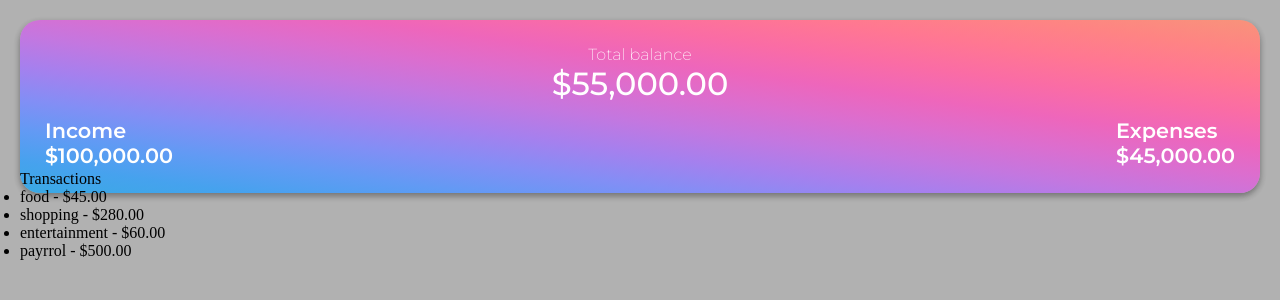
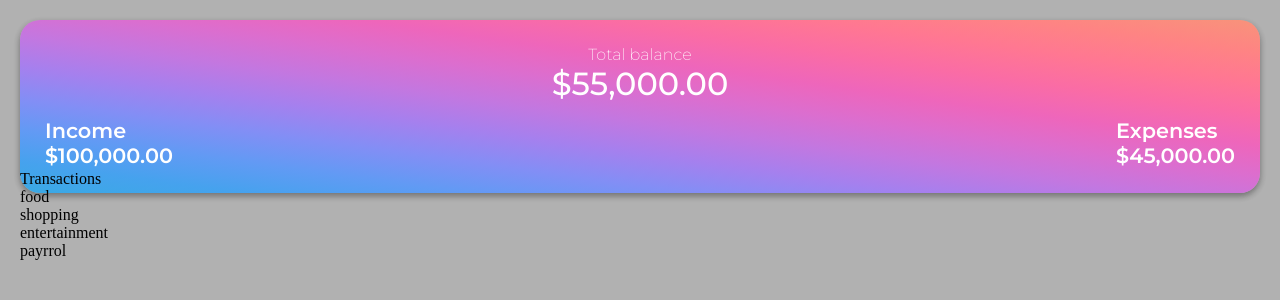
Before and after one commit to AllanAcostaM/Expenses_Tracker, an Angular app in the folder angular17_expenses_tracker/: page / in a window 1280 px wide. Shown: the top 300 px of the page. Built offline with nearby package versions, Linux system fonts and the light colour scheme.

Commit message:
Angular: componente Transaction

```diff
--- /dev/null
+++ b/angular17_expenses_tracker/src/app/components/transaction/transaction.component.html
@@ -0,0 +1 @@
+<p>{{ transaction.category }}</p>
--- a/angular17_expenses_tracker/src/app/components/transactions/transactions.component.html
+++ b/angular17_expenses_tracker/src/app/components/transactions/transactions.component.html
@@ -1,7 +1,4 @@
 <p>Transactions</p>
-
-<ul>
-  @for(transaction of transactions; track transaction.id) {
-  <li>{{ transaction.category }} - {{ transaction.amount | currency }}</li>
-  }
-</ul>
+@for(transaction of transactions; track transaction.id) {
+<app-transaction [transaction]="transaction" />
+}
```
Also changed, not shown: angular17_expenses_tracker/src/app/components/transaction/transaction.component.ts (added, +14 -0 lines), angular17_expenses_tracker/src/app/components/transactions/transactions.component.ts (+6 -1 lines), angular17_expenses_tracker/src/app/components/transaction/transaction.component.scss (added), 1 other file (tests, documents, lock files or other folders).
